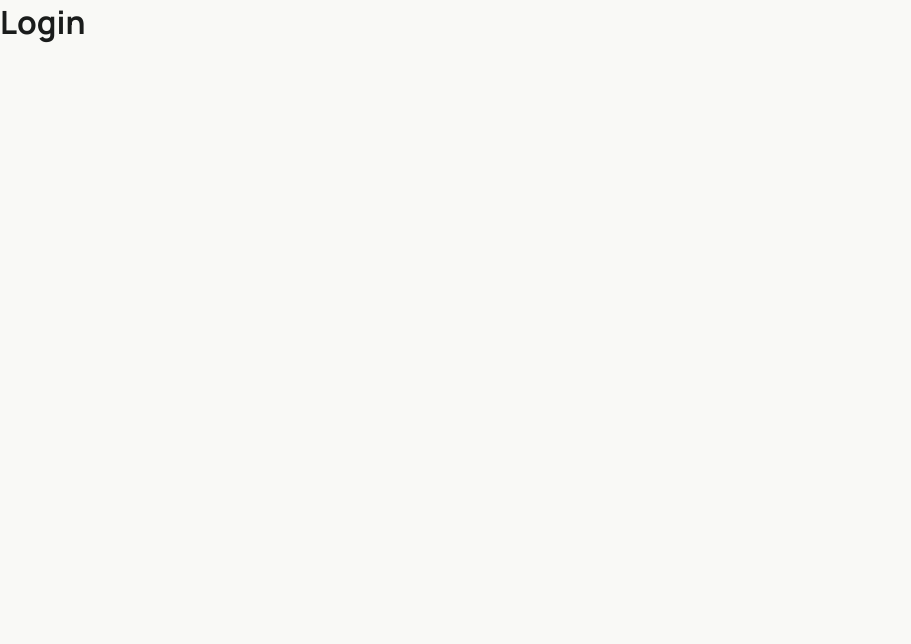
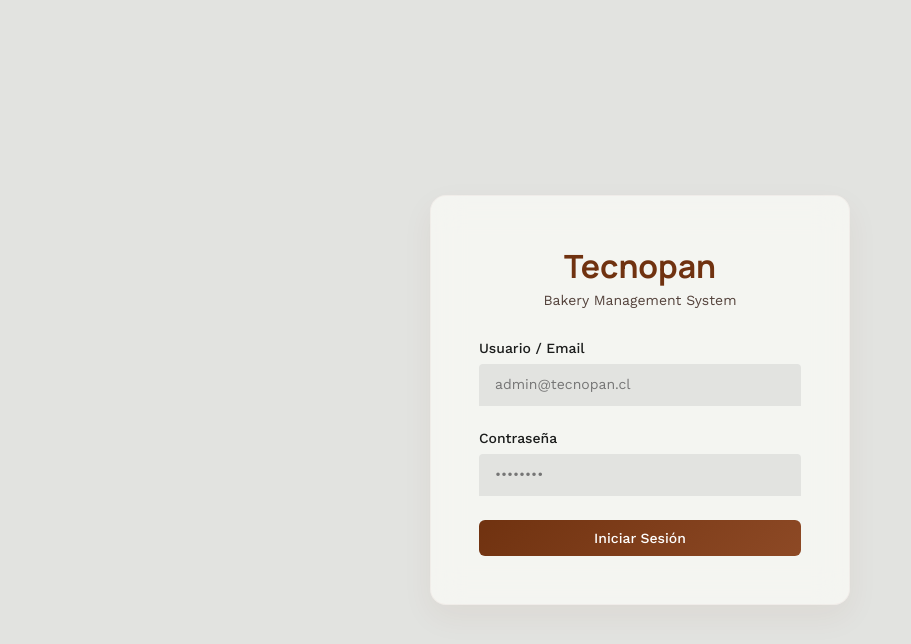
Before and after one commit to vasalgadog/tecnoadmin, a React (Vite) app: page /login in a window 1280 px wide. Shown: the top 644 px of the page, without its empty margins (0-911 px from the left). Built offline with nearby package versions, Linux system fonts and the light colour scheme.

Commit message:
Add all UI screens and link them in App routing

```diff
--- /dev/null
+++ b/src/pages/CalendarioPedidos.tsx
@@ -0,0 +1,18 @@
+import './Pages.css';
+
+export default function CalendarioPedidos() {
+  return (
+    <div className="page-container">
+      <div className="page-header">
+        <div>
+          <h1 className="display">Calendario de Entregas</h1>
+          <p className="subtitle">Visualice las entregas programadas de la semana.</p>
+        </div>
+      </div>
+
+      <div className="card surface-container-lowest ambient-shadow ghost-border">
+        <p style={{ color: 'var(--on-surface-variant)' }}>Vista de calendario irá aquí (Mock).</p>
+      </div>
+    </div>
+  );
+}
--- /dev/null
+++ b/src/pages/CantidadDePan.tsx
@@ -0,0 +1,20 @@
+import Button from '../components/Button';
+import './Pages.css';
+
+export default function CantidadDePan() {
+  return (
+    <div className="page-container">
+      <div className="page-header">
+        <div>
+          <h1 className="display">Cantidad de Pan</h1>
+          <p className="subtitle">Inventario de pan de hoy.</p>
+        </div>
+        <Button variant="secondary">Actualizar Stock</Button>
+      </div>
+
+      <div className="card surface-container-lowest ambient-shadow ghost-border">
+        <p style={{ color: 'var(--on-surface-variant)' }}>La cuadratura de cantidad de pan irá aquí.</p>
+      </div>
+    </div>
+  );
+}
--- /dev/null
+++ b/src/pages/CerrarCaja.tsx
@@ -0,0 +1,25 @@
+import Button from '../components/Button';
+import './Pages.css';
+
+export default function CerrarCaja() {
+  return (
+    <div className="page-container">
+      <div className="page-header">
+        <div>
+          <h1 className="display">Cerrar Caja</h1>
+          <p className="subtitle">Realice e indique los montos para finalizar el turno.</p>
+        </div>
+      </div>
+
+      <div className="card surface-container-lowest ambient-shadow ghost-border" style={{ maxWidth: '600px' }}>
+        <div className="input-group">
+          <label>Monto Efectivo Contado ($)</label>
+          <input type="number" className="filled-input" placeholder="0" />
+        </div>
+        <div className="mt-8">
+          <Button variant="primary">Confirmar Cierre</Button>
+        </div>
+      </div>
+    </div>
+  );
+}
--- /dev/null
+++ b/src/pages/Inicio.tsx
@@ -0,0 +1,41 @@
+import Button from '../components/Button';
+import BatchProgressCard from '../components/BatchProgressCard';
+import './Pages.css';
+
+export default function Inicio() {
+  return (
+    <div className="page-container">
+      <div className="page-header">
+        <div>
+          <h1 className="display">Resumen de Operaciones</h1>
+          <p className="subtitle">Bienvenido al panel, aquí está el estado actual.</p>
+        </div>
+        <Button variant="primary">Nueva Producción</Button>
+      </div>
+
+      <div className="dashboard-grid">
+        <div className="card surface-container-lowest ambient-shadow ghost-border">
+          <h3>Órdenes Pendientes</h3>
+          <h1 className="display" style={{ color: 'var(--primary-container)' }}>24</h1>
+        </div>
+        <div className="card surface-container-lowest ambient-shadow ghost-border">
+          <h3>En Horno</h3>
+          <h1 className="display" style={{ color: 'var(--secondary)' }}>12</h1>
+        </div>
+        <div className="card surface-container-lowest ambient-shadow ghost-border">
+          <h3>Listos para Despacho</h3>
+          <h1 className="display" style={{ color: 'var(--on-surface)' }}>48</h1>
+        </div>
+      </div>
+
+      <div className="section mt-8">
+        <h2 className="display" style={{ fontSize: '24px', marginBottom: '16px' }}>Progreso de Lotes</h2>
+        <div className="batch-list mt-4">
+          <BatchProgressCard title="Sourdough Batch B-12" specs="Temp: 220°C | Tiempo Restante: 12 min" progress={80} />
+          <BatchProgressCard title="Marraqueta Lote 5" specs="Temp: 200°C | Tiempo Restante: 5 min" progress={92} />
+          <BatchProgressCard title="Hallulla Lote 8" specs="Amasado | Tiempo Restante: 45 min" progress={30} />
+        </div>
+      </div>
+    </div>
+  );
+}
--- /dev/null
+++ b/src/pages/Login.tsx
@@ -0,0 +1,35 @@
+import { useNavigate } from 'react-router-dom';
+import Button from '../components/Button';
+import './Pages.css';
+
+export default function Login() {
+  const navigate = useNavigate();
+
+  const handleLogin = (e: React.FormEvent) => {
+    e.preventDefault();
+    navigate('/Inicio');
+  };
+
+  return (
+    <div className="login-page surface-container-highest flex-center">
+      <div className="glass-modal login-card ambient-shadow ghost-border">
+        <h1 className="display" style={{ color: 'var(--primary)' }}>Tecnopan</h1>
+        <p className="subtitle">Bakery Management System</p>
+
+        <form className="login-form" onSubmit={handleLogin}>
+          <div className="input-group">
+            <label>Usuario / Email</label>
+            <input type="text" className="filled-input" placeholder="admin@tecnopan.cl" />
+          </div>
+          <div className="input-group">
+            <label>Contraseña</label>
+            <input type="password" className="filled-input" placeholder="••••••••" />
+          </div>
+          <Button variant="primary" type="submit" className="w-full">
+            Iniciar Sesión
+          </Button>
+        </form>
+      </div>
+    </div>
+  );
+}
--- /dev/null
+++ b/src/pages/Pages.css
@@ -0,0 +1,106 @@
+.page-container {
+  display: flex;
+  flex-direction: column;
+  gap: 24px;
+}
+
+.page-header {
+  display: flex;
+  justify-content: space-between;
+  align-items: flex-end;
+  margin-bottom: 24px;
+}
+
+.page-header h1 {
+  margin: 0;
+  font-size: 32px;
+}
+
+.page-header p {
+  color: var(--on-surface-variant);
+  margin-top: 8px;
+}
+
+.dashboard-grid {
+  display: grid;
+  grid-template-columns: repeat(auto-fit, minmax(280px, 1fr));
+  gap: 24px;
+}
+
+.card {
+  padding: 24px;
+  border-radius: 12px;
+}
+
+.card h3 {
+  font-size: 16px;
+  color: var(--on-surface-variant);
+  font-weight: 500;
+  margin-bottom: 12px;
+}
+
+.mt-4 { margin-top: 16px; }
+.mt-8 { margin-top: 32px; }
+
+.batch-list {
+  display: flex;
+  flex-direction: column;
+  gap: 16px;
+}
+
+.login-page {
+  height: 100vh;
+  width: 100vw;
+  display: flex;
+  align-items: center;
+  justify-content: center;
+}
+
+.login-card {
+  padding: 48px;
+  border-radius: 16px;
+  width: 100%;
+  max-width: 420px;
+  text-align: center;
+}
+
+.login-form {
+  margin-top: 32px;
+  display: flex;
+  flex-direction: column;
+  gap: 24px;
+}
+
+.input-group {
+  display: flex;
+  flex-direction: column;
+  gap: 8px;
+  text-align: left;
+}
+
+.input-group label {
+  font-size: 14px;
+  font-weight: 500;
+  color: var(--on-surface);
+}
+
+.filled-input {
+  background-color: var(--surface-container-highest);
+  border: none;
+  border-bottom: 2px solid transparent;
+  padding: 12px 16px;
+  border-radius: 4px 4px 0 0;
+  font-family: 'Work Sans', sans-serif;
+  font-size: 14px;
+  color: var(--on-surface);
+  transition: all 0.2s;
+  outline: none;
+}
+
+.filled-input:focus {
+  border-bottom-color: var(--primary);
+}
+
+.w-full {
+  width: 100%;
+}
--- /dev/null
+++ b/src/pages/VerCajas.tsx
@@ -0,0 +1,20 @@
+import Button from '../components/Button';
+import './Pages.css';
+
+export default function VerCajas() {
+  return (
+    <div className="page-container">
+      <div className="page-header">
+        <div>
+          <h1 className="display">Gestión de Cajas</h1>
+          <p className="subtitle">Listado de cajas registradoras y turnos abiertos.</p>
+        </div>
+        <Button variant="secondary">Abrir Nueva Caja</Button>
+      </div>
+
+      <div className="card surface-container-lowest ambient-shadow ghost-border">
+        <p style={{ color: 'var(--on-surface-variant)' }}>No hay cajas registradas aún (Datos Mock).</p>
+      </div>
+    </div>
+  );
+}
--- /dev/null
+++ b/src/pages/VerPedidos.tsx
@@ -0,0 +1,30 @@
+import Button from '../components/Button';
+import StatusChip from '../components/StatusChip';
+import './Pages.css';
+
+export default function VerPedidos() {
+  return (
+    <div className="page-container">
+      <div className="page-header">
+        <div>
+          <h1 className="display">Pedidos Aprobados</h1>
+          <p className="subtitle">Lista de pedidos para preparar.</p>
+        </div>
+        <Button variant="primary">Nuevo Pedido Manual</Button>
+      </div>
+
+      <div className="card surface-container-highest ghost-border">
+        <div style={{ display: 'flex', justifyContent: 'space-between', paddingBottom: '16px', borderBottom: '1px solid var(--outline-variant)' }}>
+          <span style={{ fontWeight: 600 }}>ID Pedido</span>
+          <span style={{ fontWeight: 600 }}>Cliente</span>
+          <span style={{ fontWeight: 600 }}>Estado</span>
+        </div>
+        <div style={{ display: 'flex', justifyContent: 'space-between', paddingTop: '16px' }}>
+          <span>#ORD-992</span>
+          <span>Panadería Los Reyes</span>
+          <StatusChip status="processing" label="En Proceso" />
+        </div>
+      </div>
+    </div>
+  );
+}
```
Also changed, not shown: src/App.tsx (+7 -8 lines).
